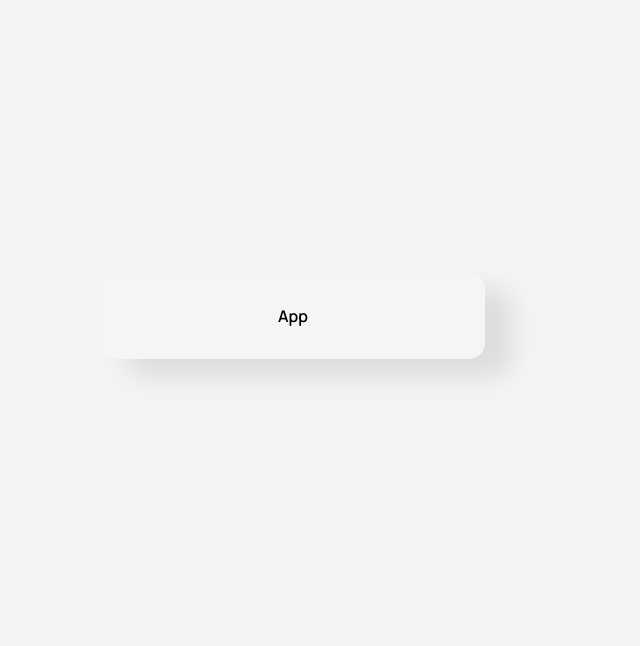
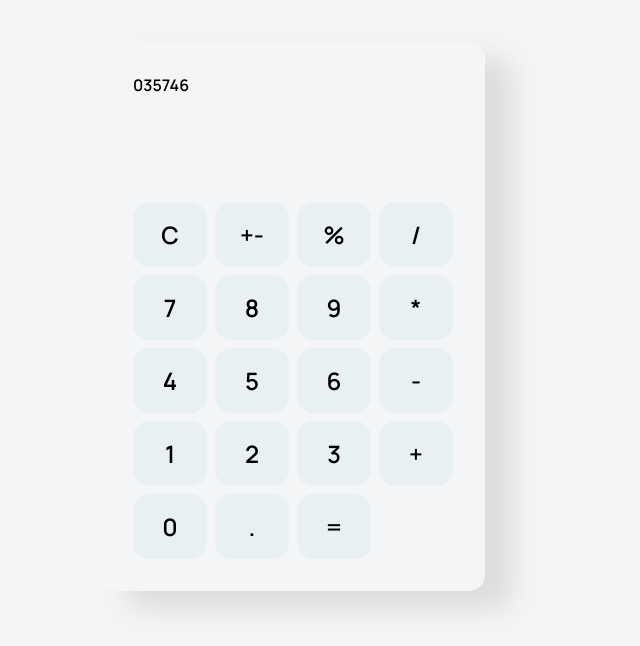
Before and after one commit to Lambersonistaken/react-mini-projects, a React (Create React App) app in the folder react-calculator-v2/: page / in a window 1280 px wide. Shown: the part 116-762 px from the top of the page, without its empty margins (347-987 px from the left). Built offline with nearby package versions, Linux system fonts and the light colour scheme.

Commit message:
button components added

```diff
--- a/react-calculator-v2/src/App.js
+++ b/react-calculator-v2/src/App.js
@@ -1,10 +1,36 @@
 import Wrapper from './components/Wrapper';
+import Screen from './components/Screen';
+import ButtonBox from './components/ButtonBox';
+import Button from './components/Button';
+
+
+
+const btnValues = [
+  ["C", "+-", "%", "/"],
+  [7, 8, 9, "*"],
+  [4, 5, 6, "-"],
+  [1, 2, 3, "+"],
+  [0, ".", "="],
+]
+
+
+
+
 
 function App() {
   return (
     <div>
 
-      <Wrapper>App</Wrapper>
+      <Wrapper>
+        <Screen />
+        <ButtonBox>
+        {btnValues.flat().map((btn,i) => (
+            <Button value={btn} key={i}/>
+        ))
+        }
+        </ButtonBox>
+
+      </Wrapper>
 
     </div>
   );
--- /dev/null
+++ b/react-calculator-v2/src/components/Button.jsx
@@ -0,0 +1,11 @@
+import React from 'react'
+
+const Button = ({value}) => {
+  return (
+
+      <button className='button'>{value}</button>
+
+  )
+}
+
+export default Button
--- /dev/null
+++ b/react-calculator-v2/src/components/ButtonBox.jsx
@@ -0,0 +1,11 @@
+import React from 'react'
+
+const ButtonBox = ({children}) => {
+  return (
+    <div className='buttonBox'>
+      {children}
+    </div>
+  )
+}
+
+export default ButtonBox
--- /dev/null
+++ b/react-calculator-v2/src/components/Screen.jsx
@@ -0,0 +1,11 @@
+import React from 'react'
+
+const Screen = () => {
+  return (
+    <div className='screen'>
+      <p>035746</p>
+    </div>
+  )
+}
+
+export default Screen
--- a/react-calculator-v2/src/index.css
+++ b/react-calculator-v2/src/index.css
@@ -15,11 +15,14 @@ body {
   justify-content: center;
 }
 
+.screen {
+  height: 4rem;
+  margin-bottom: 4rem;
+}
+
 
 .wrapper {
-  display: flex;
-  align-items: center;
-  justify-content: center;
+
   background-color: #f4f5f6;
   width: 20rem;
   padding: 2rem;
@@ -27,3 +30,21 @@ body {
   border-radius: 1rem;
   box-shadow: 26px 17px 28px 0px rgba(0, 0, 0, 0.1);
 }
+
+
+.buttonBox {
+  display: grid;
+  grid-template-columns: repeat(4, 1fr);
+  gap: .5rem;
+}
+
+.button {
+  background-color: #e9f0f4;
+  border: none;
+  border-radius: 1rem;
+  padding: 1rem;
+  font-size: 1.5rem;
+  font-weight: 600;
+  cursor: pointer;
+  transition: all .3s;
+}
```
